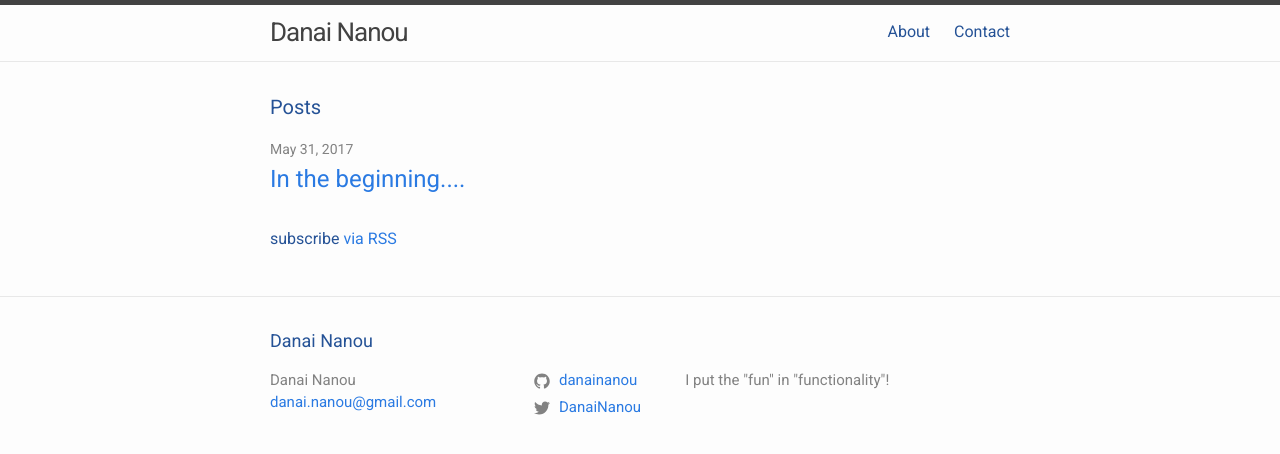
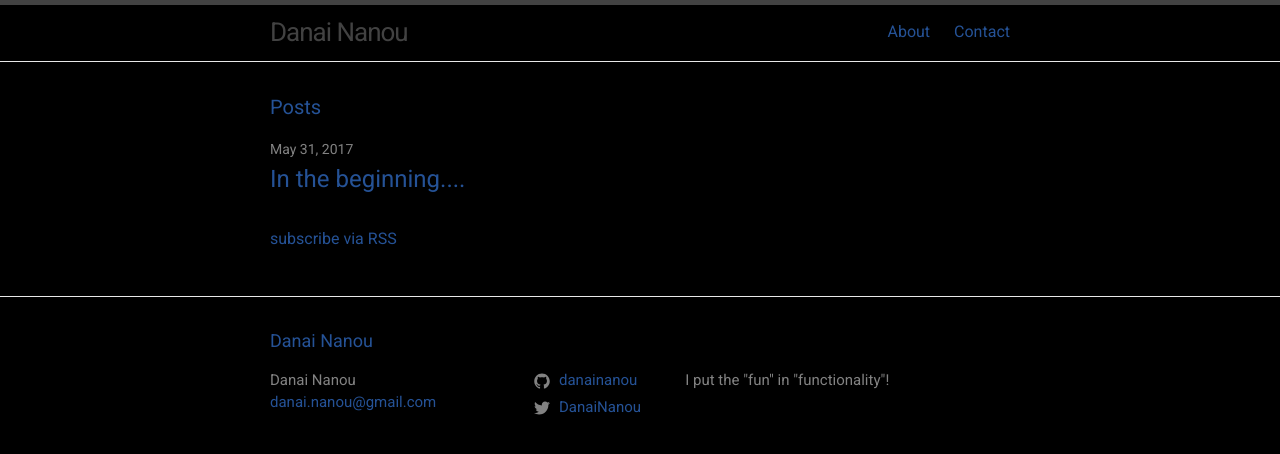
Before and after one commit to danainanou/danainanou.github.io, a Jekyll site: the page built from index.md, in a window 1280 px wide. Shown: the top 454 px of the page. Built offline with Jekyll 4.4.1, drawn with Linux system fonts in a browser that asks for light colours.

Commit message:
playing around

```diff
--- a/_sass/minima.scss
+++ b/_sass/minima.scss
@@ -11,8 +11,8 @@ $base-line-height: 1.5 !default;
 $spacing-unit:     30px !default;
 
 $text-color:       #255296 !default;
-$background-color: #fdfdfd !default;
-$brand-color:      #2a7ae2 !default;
+$background-color: #000 !default;
+$brand-color:      #255296 !default;
 
 $grey-color:       #828282 !default;
 $grey-color-light: lighten($grey-color, 40%) !default;
```
